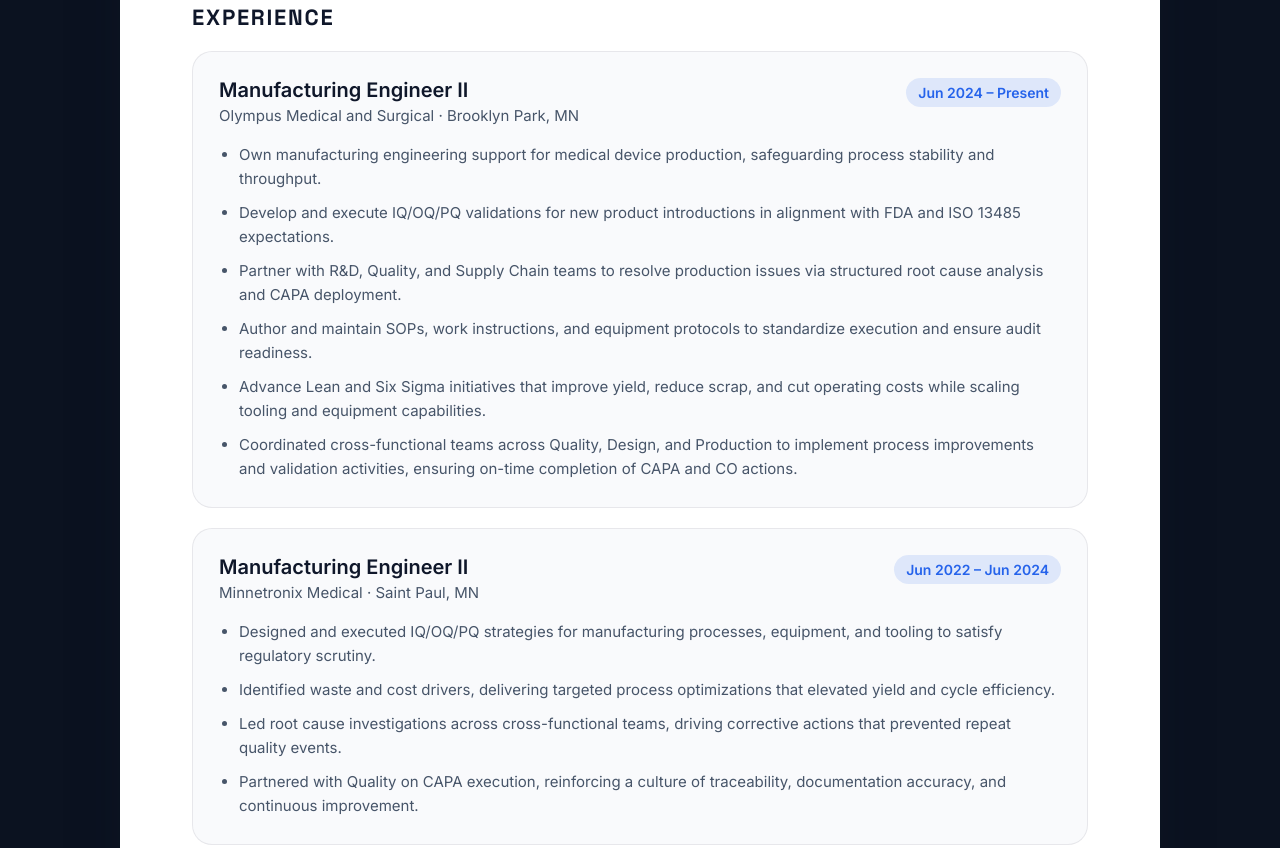
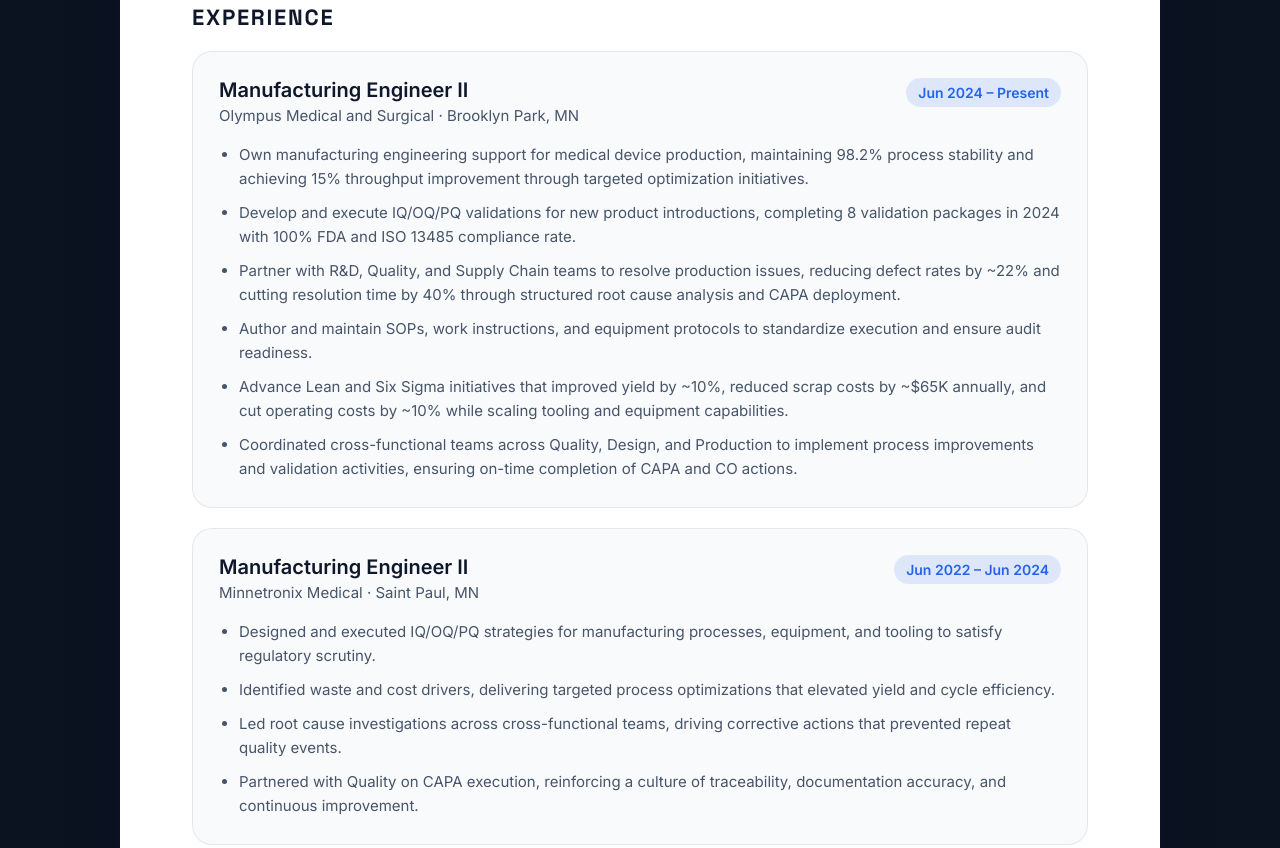
Before and after one commit to staubracing/chrisstaub_page, a website: page resume/index.html in a window 1280 px wide. Shown: the part 910-1758 px from the top of the page. Drawn offline with Linux system fonts and the light colour scheme.

Commit message:
feat: enhance resume with detailed achievements and new insights
- Update bullet points to include specific metrics demonstrating process stability, throughput improvement, and compliance rates in manufacturing engineering.
- Add a new paragraph emphasizing the integration of data analysis, process automation, and app development to boost manufacturing efficiency and traceability.

```diff
--- a/resume/index.html
+++ b/resume/index.html
@@ -94,25 +94,28 @@
           <ul>
             <li>
               Own manufacturing engineering support for medical device
-              production, safeguarding process stability and throughput.
+              production, maintaining 98.2% process stability and achieving 15%
+              throughput improvement through targeted optimization initiatives.
             </li>
             <li>
               Develop and execute IQ/OQ/PQ validations for new product
-              introductions in alignment with FDA and ISO 13485 expectations.
+              introductions, completing 8 validation packages in 2024 with 100%
+              FDA and ISO 13485 compliance rate.
             </li>
             <li>
               Partner with R&amp;D, Quality, and Supply Chain teams to resolve
-              production issues via structured root cause analysis and CAPA
-              deployment.
+              production issues, reducing defect rates by ~22% and cutting
+              resolution time by 40% through structured root cause analysis and
+              CAPA deployment.
             </li>
             <li>
               Author and maintain SOPs, work instructions, and equipment
               protocols to standardize execution and ensure audit readiness.
             </li>
             <li>
-              Advance Lean and Six Sigma initiatives that improve yield, reduce
-              scrap, and cut operating costs while scaling tooling and equipment
-              capabilities.
+              Advance Lean and Six Sigma initiatives that improved yield by
+              ~10%, reduced scrap costs by ~$65K annually, and cut operating
+              costs by ~10% while scaling tooling and equipment capabilities.
             </li>
             <li>
               Coordinated cross-functional teams across Quality, Design, and
@@ -366,6 +369,13 @@
             IPC-7711/7721 • Injection Molding Process • Cleanroom Manufacturing
           </p>
         </div>
+
+        <p>
+          <em
+            >Combining data analysis, process automation, and app development to
+            enhance manufacturing efficiency and traceability.</em
+          >
+        </p>
       </section>
 
       <section class="section" id="interests">
```
